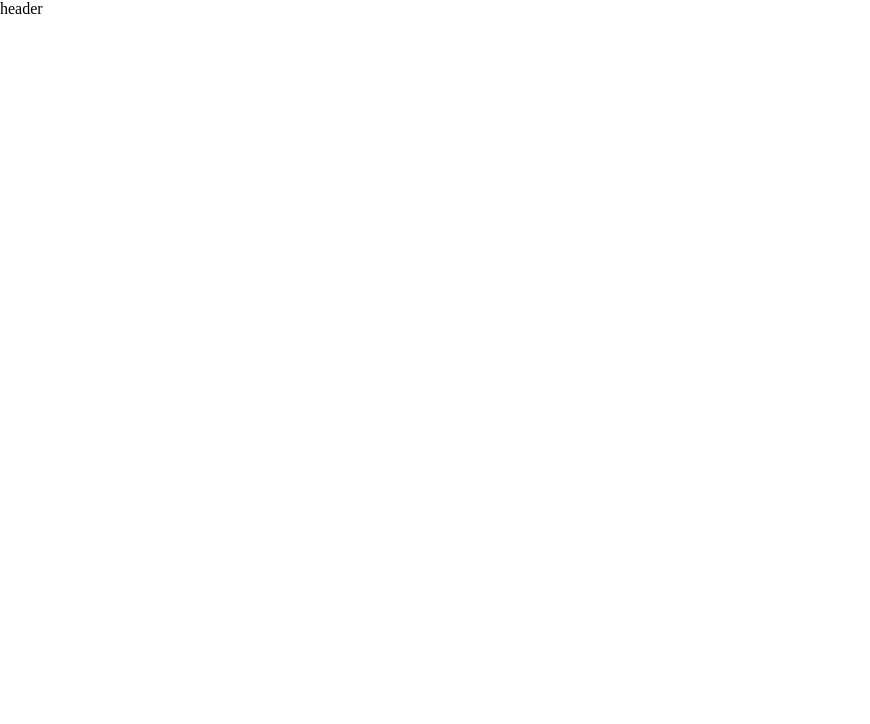
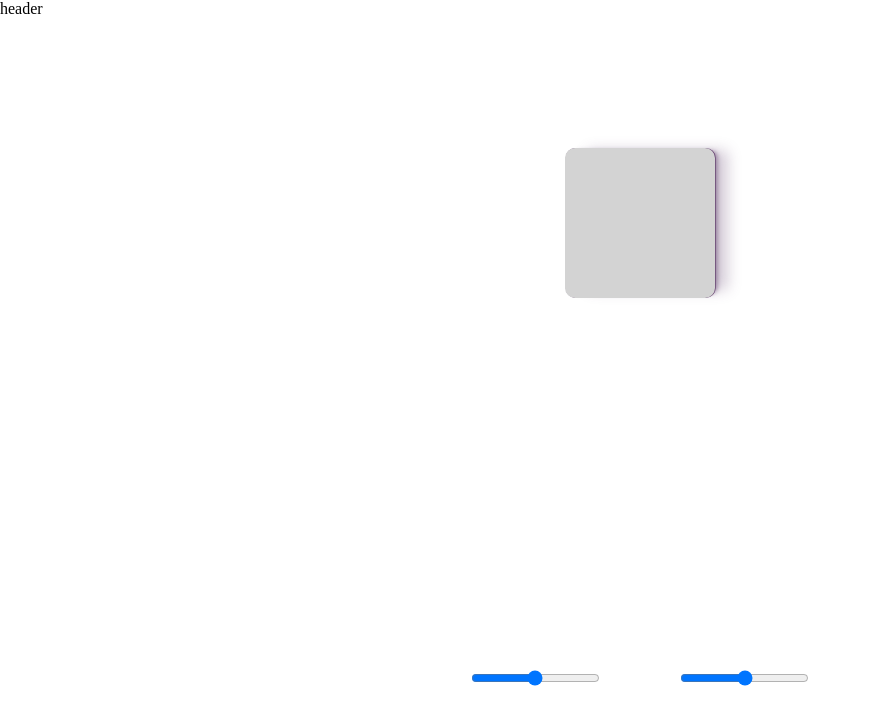
Before and after one commit to Genesispro-maker/ui-playground, a React (Vite) app in the folder ui/: page / in a window 1280 px wide. Shown: the top 724 px of the page, without its empty margins (0-870 px from the left). Built offline with nearby package versions, Linux system fonts and the light colour scheme.

Commit message:
added shadows and made the inputs interactive

```diff
--- a/ui/src/App.tsx
+++ b/ui/src/App.tsx
@@ -1,8 +1,10 @@
 import { Header } from "./components/header";
+import { Illustration } from "./components/Illustration";
 function App(){
    return (
     <>
-      <Header />
+     <Header />
+     <Illustration />
     </>
    )
 }
--- a/ui/src/components/Illustration.tsx
+++ b/ui/src/components/Illustration.tsx
@@ -1,16 +1,22 @@
 import { useState } from "react"
+import styles from "../styles/illustration.module.css"
 
 export function Illustration(){
     const [horizontalPosition, setHorizontalPosition] = useState<number>(0)
     const [verticalPosition, setVerticalPosition] = useState<number>(0)
 
+    const translateX = horizontalPosition
+    const translateY = verticalPosition
+
     return(
         <>
-          <div></div>
+        <div className={styles.boxWrapper}>
+          <div className={styles.box} style={{translate: `${translateX}px ${translateY}px`}}></div>
+          </div>
 
-          <div>
+          <div className={styles.wrapper}>
             <input type="range" min={-100} max={100} value={horizontalPosition} onChange={(e) => setHorizontalPosition(Number(e.target.value))}/>
-            <input type="range" min={-100} max={100} value={verticalPosition} onChange={(e) => setVerticalPosition(Number(e.target.value))}/>
+            <input type="range" className={styles.verticalInput} min={-100} max={100} value={verticalPosition} onChange={(e) => setVerticalPosition(Number(e.target.value))}/>
           </div>
         </>
     )
--- a/ui/src/styles/illustration.module.css
+++ b/ui/src/styles/illustration.module.css
@@ -26,5 +26,22 @@
     width: var(--width);
     height: var(--height);
     background-color: lightgray;
-    filter: drop-shadow(var(--shadow-elevation-high));
+    box-shadow: var(--shadow-elevation-medium);
+    margin: auto;
+    border-radius: 10px;
 }
+
+.wrapper{
+    display: flex;
+    width: 500px;
+    height: 200px;
+    justify-content: space-evenly;
+    margin: auto;
+}
+
+.boxWrapper{
+    max-width: 800px;
+    height: 500px;
+    margin: 30px auto;
+    padding: 100px;
+}
```
